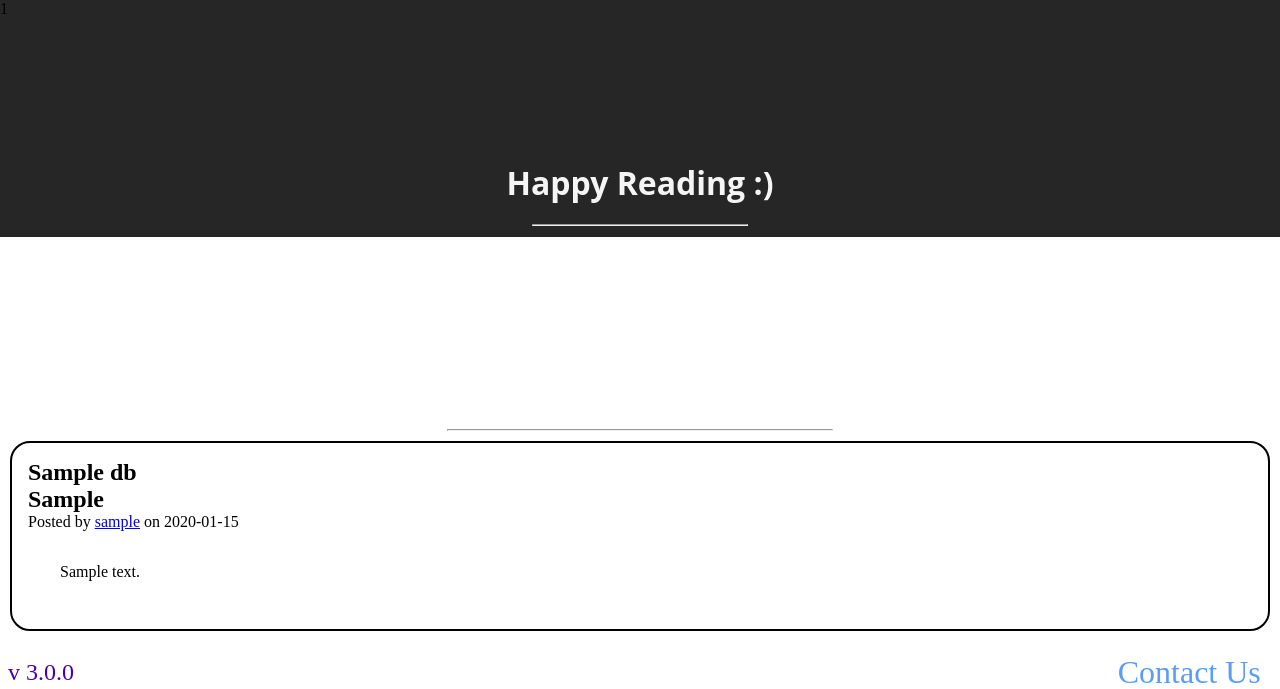
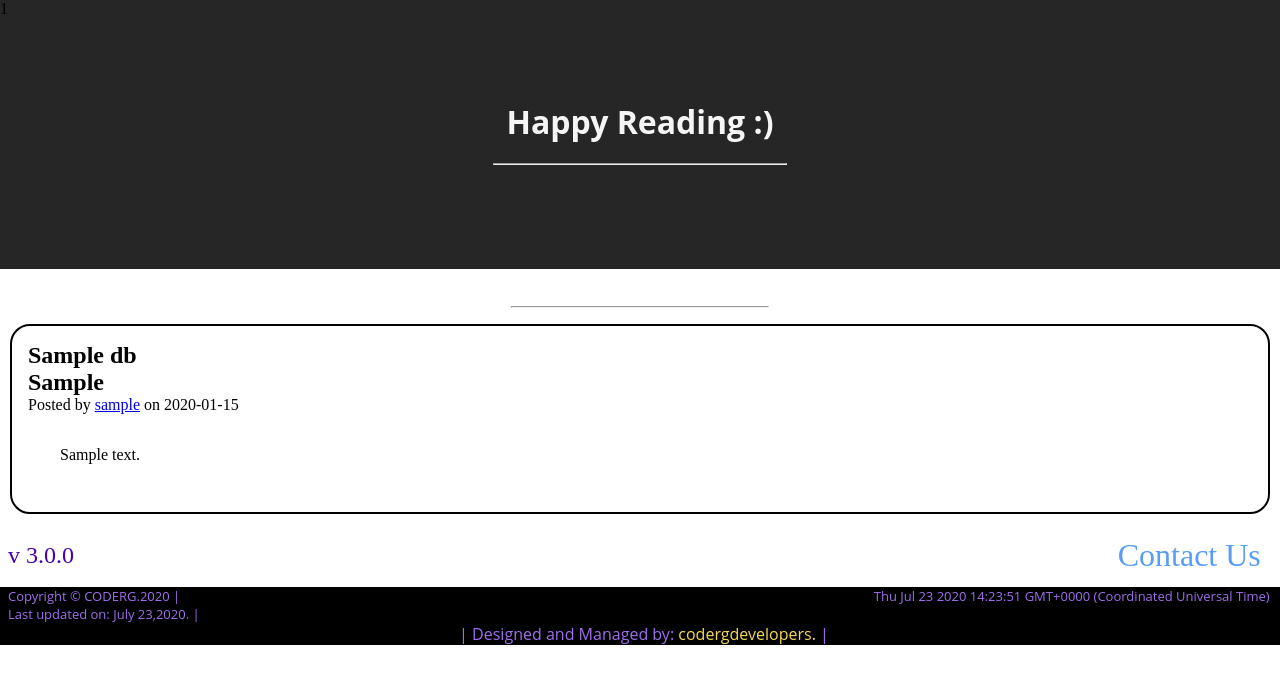
Before and after one commit to codergdevelopers/coderg, a Flask app: a page that uses flask_qa/templates/post.html in a window 1280 px wide. Shown: the part 83-772 px from the top of the page. After the commit the page ends 728 px from the top, so only its background shows below. Run offline with Flask 2, Linux system fonts and the light colour scheme; tables that the repository leaves empty hold one stand-in row (values such as "Sample post").

Commit message:
working on css of post.html

```diff
--- a/flask_qa/static/css/stylesh14.css
+++ b/flask_qa/static/css/stylesh15.css
@@ -281,7 +281,7 @@
     display: flex;
     flex-direction: column;
     padding: 10x 250px;
-    height: 411px;
+    height: 18rem;
     justify-content: center;
     align-items: center;
 }
@@ -290,7 +290,7 @@
     content: '';
     background-color: rgb(0, 0, 0);
     position: absolute;
-    height: 20rem;
+    height: 22rem;
     width: 100%;
     z-index: -1;
     opacity: .85;
--- a/flask_qa/templates/layout.html
+++ b/flask_qa/templates/layout.html
@@ -4,10 +4,10 @@
 <head>
     <meta charset="UTF-8">
     <meta name="viewport" content="width=device-width, initial-scale=1.0">
-    <link rel="stylesheet" href="{{url_for('static',filename='css/stylesh14.css')}}">
-    <link rel="stylesheet" media="screen and (min-width: 481px) and (max-width:1100px)" href="{{url_for('static',filename='css/phone10.css')}}">
+    <link rel="stylesheet" href="{{url_for('static',filename='css/stylesh15.css')}}">
+    <link rel="stylesheet" media="screen and (min-width: 481px) and (max-width:1100px)" href="{{url_for('static',filename='css/phone11.css')}}">
     <link rel="stylesheet" media="screen and  (max-width:480px)"
-        href="{{url_for('static',filename='css/smallphone10.css')}}">
+        href="{{url_for('static',filename='css/smallphone11.css')}}">
 
 
 
--- a/flask_qa/templates/post.html
+++ b/flask_qa/templates/post.html
@@ -18,14 +18,14 @@
 
   <div style="padding-bottom: 5rem;">
     <h1 class="h-primary" >Happy Reading :)</h1>
-    <hr style="width: 70%; margin: auto;">
+    <hr style="width: 95%; margin: auto;">
   </div>
 
 
 
 </div>
 
-<hr style="width: 30%; margin: auto;">
+<hr style="width: 20%; margin: auto; margin-bottom: 1rem;">
 
 
 
```
Also changed, not shown: flask_qa/static/css/phone11.css (renamed from flask_qa/static/css/phone10.css), flask_qa/static/css/smallphone11.css (renamed from flask_qa/static/css/smallphone10.css).
